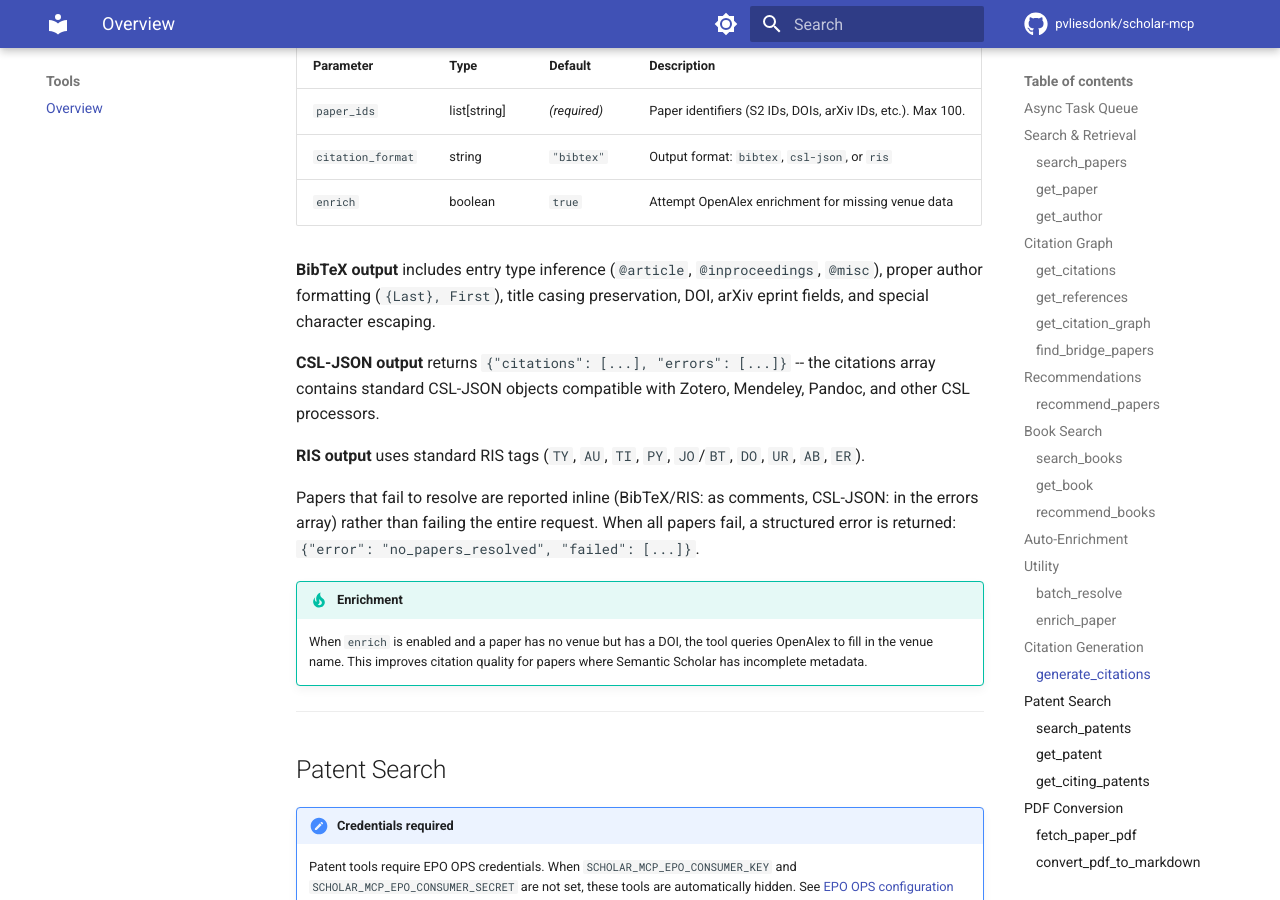
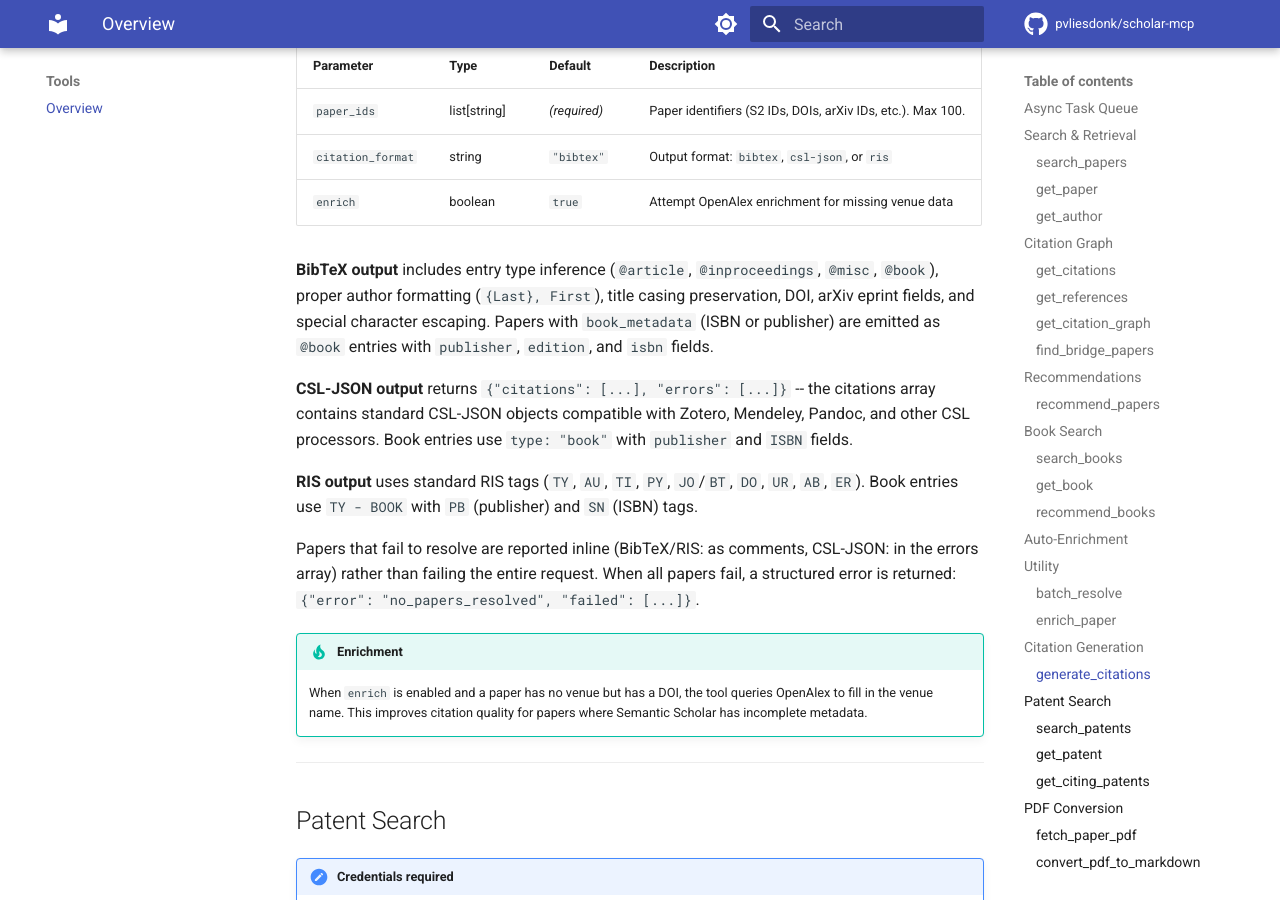
Before and after one commit to pvliesdonk/scholar-mcp, an MkDocs documentation site: the page built from docs/tools/index.md, in a window 1280 px wide and 900 px high, scrolled down 10843 px. Built offline with MkDocs 1.6.1 and Material for MkDocs 9.7.7, drawn with Linux system fonts in a browser that asks for light colours; comment, search, counter and statistics services are not loaded.

Commit message:
docs: document @book citation output in generate_citations (#65)
Co-Authored-By: Claude Sonnet 4.6 <noreply@anthropic.com>

```diff
--- a/docs/tools/index.md
+++ b/docs/tools/index.md
@@ -366,11 +366,11 @@ Generate formatted citations for one or more papers. Resolves papers via Semanti
 | `citation_format` | string | `"bibtex"` | Output format: `bibtex`, `csl-json`, or `ris` |
 | `enrich` | boolean | `true` | Attempt OpenAlex enrichment for missing venue data |
 
-**BibTeX output** includes entry type inference (`@article`, `@inproceedings`, `@misc`), proper author formatting (`{Last}, First`), title casing preservation, DOI, arXiv eprint fields, and special character escaping.
+**BibTeX output** includes entry type inference (`@article`, `@inproceedings`, `@misc`, `@book`), proper author formatting (`{Last}, First`), title casing preservation, DOI, arXiv eprint fields, and special character escaping. Papers with `book_metadata` (ISBN or publisher) are emitted as `@book` entries with `publisher`, `edition`, and `isbn` fields.
 
-**CSL-JSON output** returns `{"citations": [...], "errors": [...]}` -- the citations array contains standard CSL-JSON objects compatible with Zotero, Mendeley, Pandoc, and other CSL processors.
+**CSL-JSON output** returns `{"citations": [...], "errors": [...]}` -- the citations array contains standard CSL-JSON objects compatible with Zotero, Mendeley, Pandoc, and other CSL processors. Book entries use `type: "book"` with `publisher` and `ISBN` fields.
 
-**RIS output** uses standard RIS tags (`TY`, `AU`, `TI`, `PY`, `JO`/`BT`, `DO`, `UR`, `AB`, `ER`).
+**RIS output** uses standard RIS tags (`TY`, `AU`, `TI`, `PY`, `JO`/`BT`, `DO`, `UR`, `AB`, `ER`). Book entries use `TY - BOOK` with `PB` (publisher) and `SN` (ISBN) tags.
 
 Papers that fail to resolve are reported inline (BibTeX/RIS: as comments, CSL-JSON: in the errors array) rather than failing the entire request. When all papers fail, a structured error is returned: `{"error": "no_papers_resolved", "failed": [...]}`.
 
```
